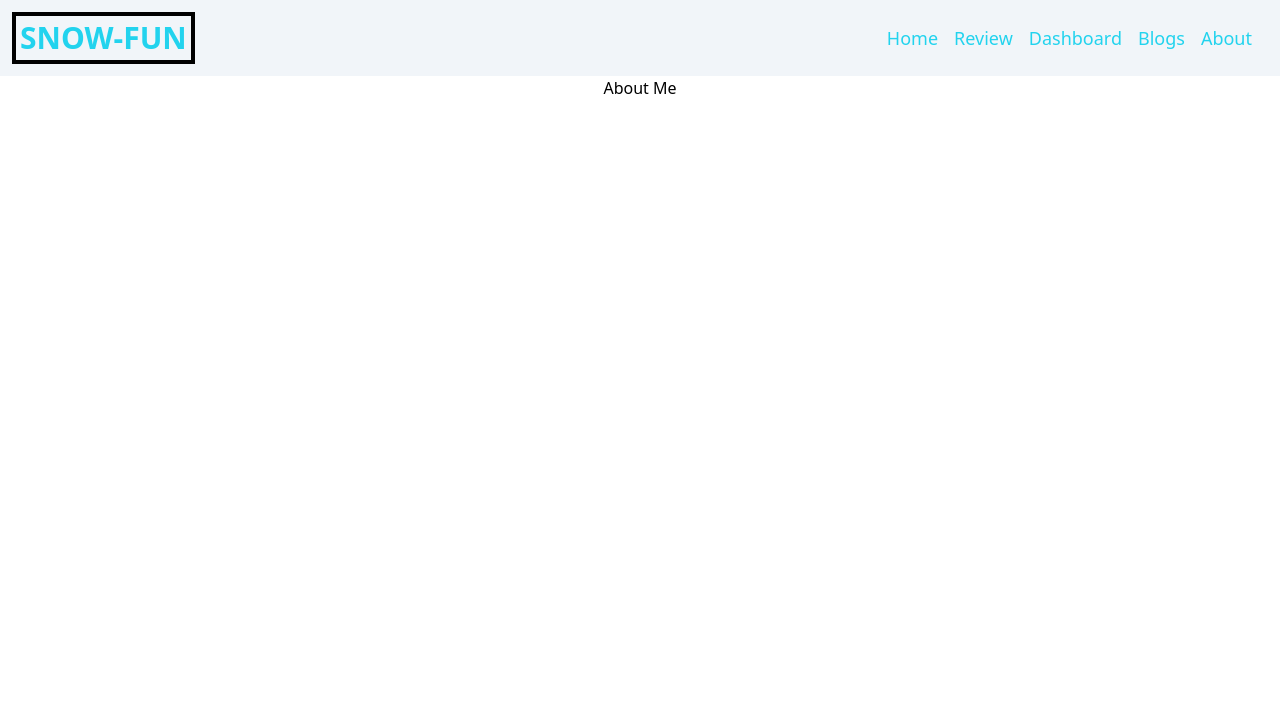
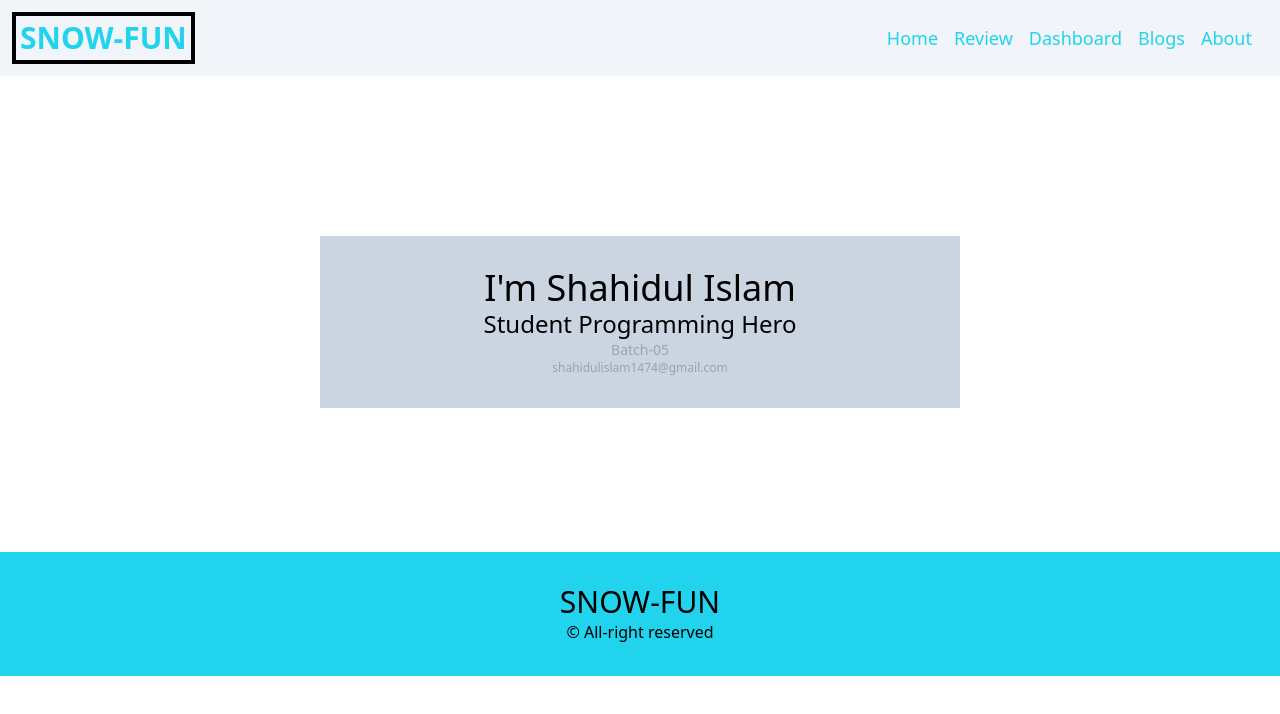
Before and after one commit to shahidul7150/snow-fun, a React (Create React App) app: page /about in a window 1280 px wide. Shown: the top 714 px of the page. Built offline with nearby package versions, Linux system fonts and the light colour scheme.

Commit message:
customer 3 review and footer add

```diff
--- a/src/App.js
+++ b/src/App.js
@@ -3,6 +3,7 @@ import './App.css';
 import About from './components/About/About';
 import Blogs from './components/Blogs/Blogs';
 import Dashboard from './components/Dashboard/Dashboard';
+import Footer from './components/Footer/Footer';
 import Header from './components/Header/Header';
 import Home from './components/Home/Home';
 import NotFound from './components/NotFound/NotFound';
@@ -22,6 +23,7 @@ function App() {
         <Route path='/about' element={<About></About>}></Route>
         <Route path='*' element={<NotFound></NotFound>}></Route>
       </Routes>
+      <Footer></Footer>
     </div>
   );
 }
--- a/src/components/About/About.js
+++ b/src/components/About/About.js
@@ -2,8 +2,11 @@ import React from 'react';
 
 const About = () => {
     return (
-        <div>
-            <h2>About Me</h2>
+        <div className='mt-40 bg-slate-300 w-2/4 mx-auto p-8 mb-36'>
+            <h2 className='text-4xl'>I'm Shahidul Islam</h2>
+            <p className='text-2xl'>Student Programming Hero</p>
+            <p className='text-sm text-gray-400'>Batch-05</p>
+            <p className='text-xs text-slate-400'>shahidulislam1474@gmail.com</p>
         </div>
     );
 };
--- /dev/null
+++ b/src/components/Footer/Footer.js
@@ -0,0 +1,12 @@
+import React from 'react';
+
+const Footer = () => {
+    return (
+        <div className='bg-cyan-400 p-8'>
+            <p className='text-3xl'>SNOW-FUN</p>
+            <p>© All-right reserved </p>
+        </div>
+    );
+};
+
+export default Footer;
--- a/src/components/Home/Home.js
+++ b/src/components/Home/Home.js
@@ -6,7 +6,8 @@ import "./Home.css";
 
 
 const Home = () => {
-    const [reviews,setReviews]=useReview()
+  const [reviews, setReviews] = useReview()
+  const reviewsall=reviews.splice(0, 3)
   return (
     <div>
       <div className="flex justify-around mt-40 mb-60 items-center">
@@ -36,7 +37,8 @@ const Home = () => {
           </h1>
           <hr className="w-60 mx-auto mt-5 " />
       <div className="reviews-container">
-        {reviews.map((review) => (
+
+        {reviewsall.map((review) => (
           <CustomerSay key={review.id} review={review}></CustomerSay>
         ))}
       </div>
--- a/src/components/NotFound/NotFound.js
+++ b/src/components/NotFound/NotFound.js
@@ -3,8 +3,7 @@ import React from 'react';
 const NotFound = () => {
     return (
         <div>
-            <h1>Page Not Found</h1>
-            <h3>404</h3>
+           <img className='w-1/2 pt-20 mx-auto items-center' src="https://weeblytutorials.com/wp-content/uploads/2017/05/Weebly-404-Page-Not-Found-Error1.png" alt="" />
         </div>
     );
 };
--- a/src/components/customerSay/CustomerSay.js
+++ b/src/components/customerSay/CustomerSay.js
@@ -1,7 +1,7 @@
 import React from "react";
 import "./CustomerSay.css";
 const CustomerSay = ({ review }) => {
-  console.log(review);
+  console.log(review)
   const { name, image, detail, ratting } = review;
 
     return (
```
